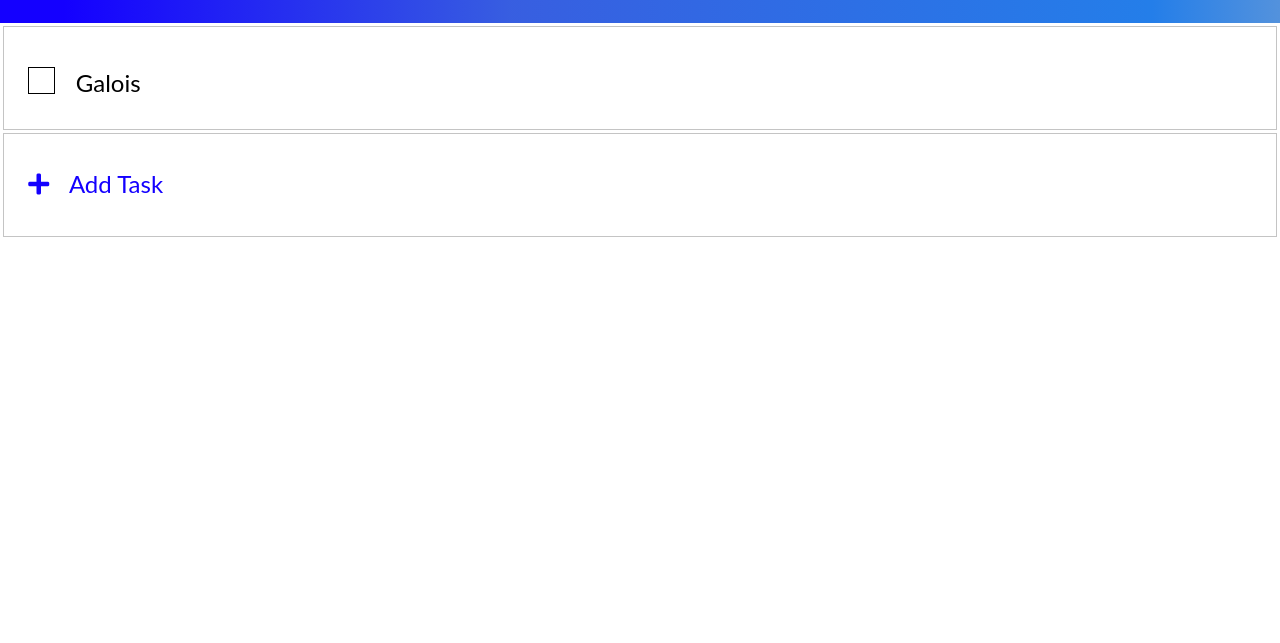
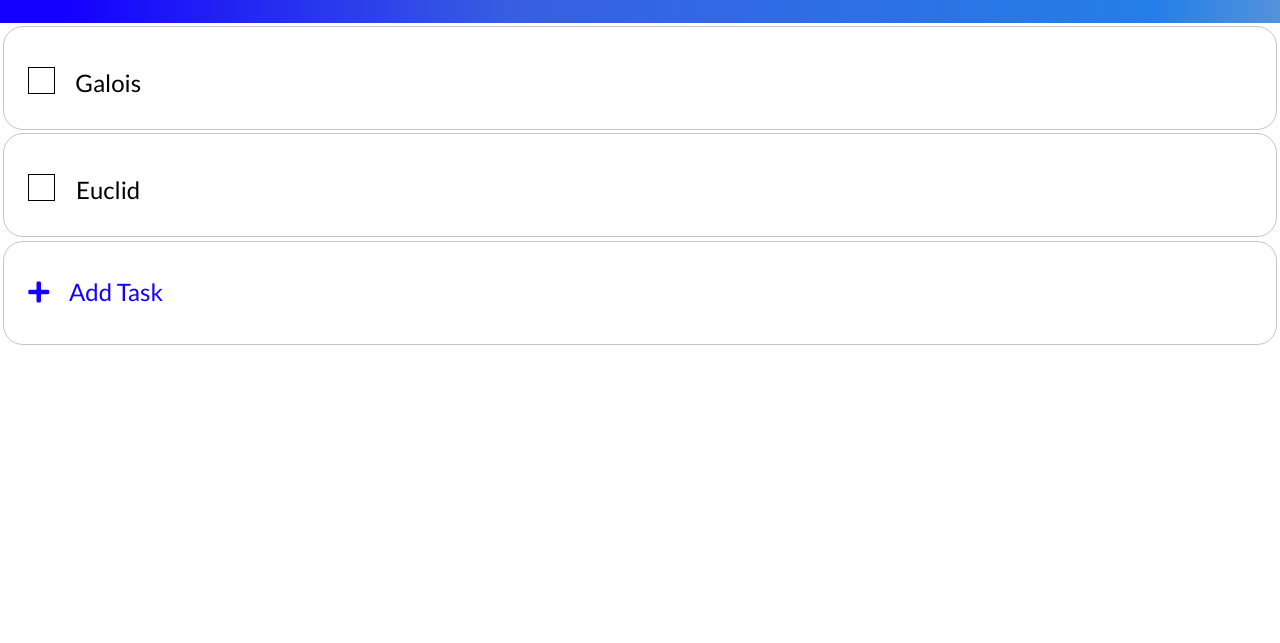
Before and after one commit to KevinBoxuGao/Orderly-Lifestyle, a plain HTML site: page frontend/index.html in a window 1280 px wide. Shown: the part 157-800 px from the top of the page. Drawn offline with nearby package versions, Linux system fonts and the light colour scheme.

Commit message:
Edits to font and borders
Added Lato font, border radius, another test list element

```diff
--- a/frontend/index.html
+++ b/frontend/index.html
@@ -35,6 +35,14 @@
                         <h2 class="name">Galois</h2>
                     </div>
                 </div>
+                <div class="task">
+                    <div class="content">
+                        <button class="button">
+                            <div class="check-box"></div>
+                        </button>
+                        <h2 class="name">Euclid</h2>
+                    </div>
+                </div>
                 <div class="task add-task">
                     <button class="button">
                         <i class="fas fa-plus"></i>
--- a/frontend/js/main.js
+++ b/frontend/js/main.js
@@ -22,12 +22,12 @@ function time() {
         hour -= 12;
     }
 
+    minute = checkTime(minute);
+
     date[0] = weekday[d.getDay()]
     date[1] = month[d.getMonth()] + " " + d.getDate();
     date[2] = d.getFullYear();
     date[3] = hour + ":" + minute +  " " + z;
-
-    minute = checkTime(minute);
 
     return date;
 
@@ -42,6 +42,6 @@ $(function(){
     $(".date").html(time().join(", "));
 });
 
-function navbar() {
+function navbarPopUp() {
 
 }
--- a/frontend/scss/abstracts/_variables.scss
+++ b/frontend/scss/abstracts/_variables.scss
@@ -1,3 +1,4 @@
+@import url('https://fonts.googleapis.com/css?family=Lato');
 //fonts
 $text-font-stack: Lato, sans-serif !default;
 //Code font family
--- a/frontend/scss/base/_typography.scss
+++ b/frontend/scss/base/_typography.scss
@@ -1,3 +1,5 @@
+@import "../abstracts/variables.scss";
+
 body {
     font-family: $text-font-stack;
     font-weight: 400;
```
Also changed, not shown: frontend/css/main.css.
